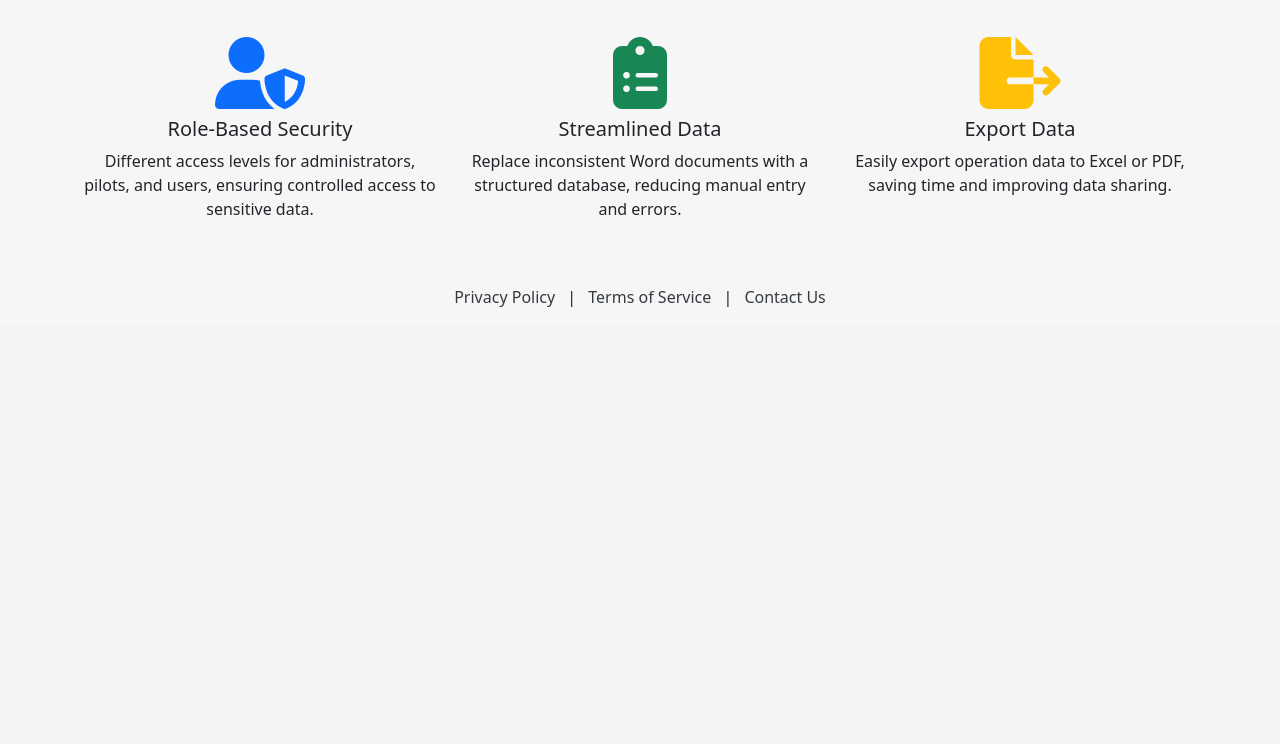
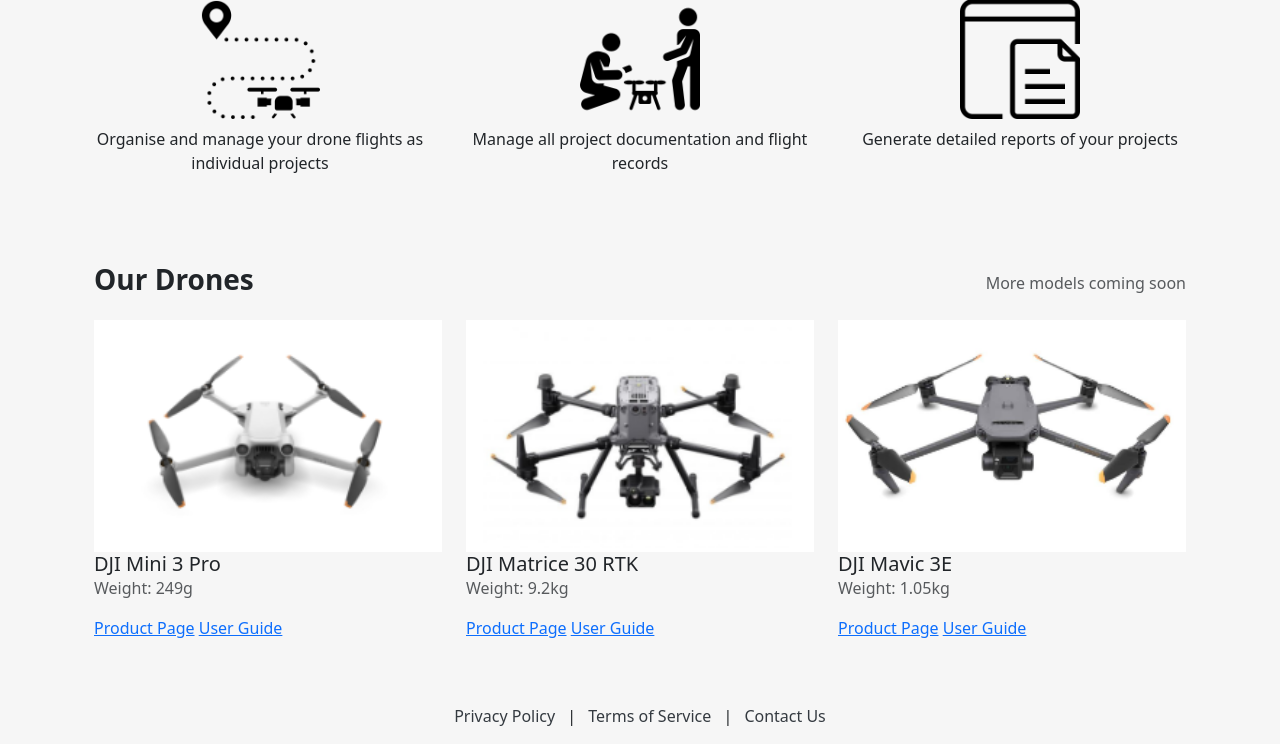
Before and after one commit to NikitaEdin/SOC09109-2025-TR2-Group-Project, a Flask app: page /home in a window 1280 px wide. Shown: the part 475-1219 px from the top of the page. Before the commit the page ends 782 px from the top, so only its background shows below. Run offline with Flask 3, Linux system fonts and the light colour scheme.

Commit message:
Home Page
Front-end for the home page so far, still need to make some final touches.

```diff
--- a/app/templates/index.html
+++ b/app/templates/index.html
@@ -22,35 +22,68 @@
     </div>
 
     <!-- Welcome Section -->
-    <div class="text-center my-5">
-        <h2 class="display-4">Welcome to the Drone Operations Web App</h2>
-        <p class="lead">This web app is designed to replace manual Word documents and streamline drone operation processes.</p>
-        <p>The system supports role-based security, allowing administrators, remote pilots, and other users to access tailored features. Data can also be exported in Excel and PDF formats for greater efficiency.</p>
-
-
-        <a href="{{ url_for('login') }}" class="btn btn-lg btn-primary fs-6 w-25 mb-5">GET STARTED</a>
+    <div class="text-center position-relative">
+        <img src="{{ url_for('static', filename='images/hero-background.jpg') }}" alt="hero background" class="w-100" style="height: 400px">
+        <div class="position-absolute top-50 start-50 translate-middle text-center text-white" style="margin-top: -10px">
+        <h2 class="display-4">Optimising Drone Flight Data</h2>
+        <p class="lead">Create and manage drone flights - all in one place</p>
+        <a href="{{ url_for('login') }}" class="btn btn-lg btn-primary fs-6 w-25 mb-5" style="margin-top: 120px">GET STARTED</a>
+    </div>
     </div>
 
     <!-- Features Section -->
     <div class="row text-center ">
-        <!-- Role-Based -->
+
         <div class="col-md-4 mb-4">
-            <h4><i class="fas fa-user-shield fa-3x text-primary"></i></h4>
-            <h5>Role-Based Security</h5>
-            <p>Different access levels for administrators, pilots, and users, ensuring controlled access to sensitive data.</p>
+            <h4><img src="{{ url_for('static', filename='images/icons/feature_pin.png') }}" alt="icon" style="width: 120px; height: 120px;"></h4>
+            <p>Organise and manage your drone flights as individual projects</p>
         </div>
-        <!-- Streamlined Data -->
+
         <div class="col-md-4 mb-4">
-            <h4><i class="fas fa-clipboard-list fa-3x text-success"></i></h4>
-            <h5>Streamlined Data</h5>
-            <p>Replace inconsistent Word documents with a structured database, reducing manual entry and errors.</p>
+            <h4><img src="{{ url_for('static', filename='images/icons/feature_drone.png') }}" alt="icon" style="width: 120px; height: 120px;"></h4>
+            <p>Manage all project documentation and flight records</p>
         </div>
-        <!-- Export Data -->
+
         <div class="col-md-4 mb-4">
-            <h4><i class="fas fa-file-export fa-3x text-warning"></i></h4>
-            <h5>Export Data</h5>
-            <p>Easily export operation data to Excel or PDF, saving time and improving data sharing.</p>
+            <h4><img src="{{ url_for('static', filename='images/icons/feature_document.png') }}" alt="icon" style="width: 120px; height: 120px;"></h4>
+            <p>Generate detailed reports of your projects</p>
         </div>
     </div>
 
+<!-- Drones -->
+<section class="container my-5">
+<div class="d-flex justify-content-between align-items-center">
+    <h3 class="fw-bold">Our Drones</h3>
+    <span class="text-muted">More models coming soon</span>
+</div>
+<div class="row mt-3">
+    <div class="col-md-4">
+        <img src="{{ url_for('static', filename='images/drone3.png') }}" class="card-img-top" alt="drone">
+        <div class="card-body">
+            <h5 class="card-title">DJI Mini 3 Pro</h5>
+            <p class="text-muted">Weight: 249g</p>
+            <a href="#">Product Page</a>
+            <a href="#">User Guide</a>
+        </div>
+    </div>
+        <div class="col-md-4">
+        <img src="{{ url_for('static', filename='images/drone1.png') }}" class="card-img-top" alt="drone">
+        <div class="card-body">
+            <h5 class="card-title">DJI Matrice 30 RTK</h5>
+            <p class="text-muted">Weight: 9.2kg</p>
+            <a href="#">Product Page</a>
+            <a href="#">User Guide</a>
+        </div>
+    </div>
+        <div class="col-md-4">
+        <img src="{{ url_for('static', filename='images/drone2.png') }}" class="card-img-top" alt="drone">
+        <div class="card-body">
+            <h5 class="card-title">DJI Mavic 3E</h5>
+            <p class="text-muted">Weight: 1.05kg</p>
+            <a href="#">Product Page</a>
+            <a href="#">User Guide</a>
+        </div>
+    </div>
+</div>
+    </section>
 {% endblock %}
```
Also changed, not shown: app/static/Images/Icons/feature_document.png (added), app/static/Images/Icons/feature_drone.png (added), app/static/Images/Icons/feature_pin.png (added), app/static/Images/drone1.png (added), app/static/Images/drone2.png (added), app/static/Images/drone3.png (added), 1 other file.
